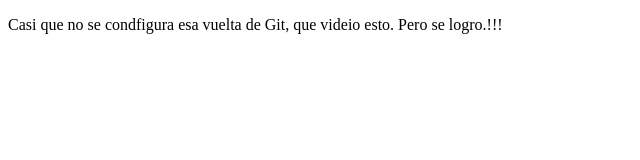
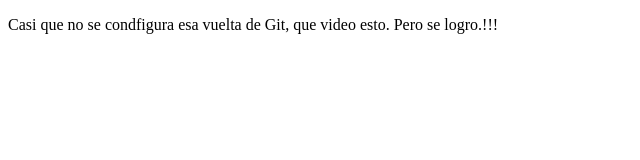
Before and after one commit to EdwingAlarcon/proyectoDemoCursoPreWork, a plain HTML site: page index.html in a window 1280 px wide. Shown: the full height of the page, 0-640 px from the left. Drawn offline with Linux system fonts and the light colour scheme.

Commit message:
Cambios parrafo 1

```diff
--- a/index.html
+++ b/index.html
@@ -7,6 +7,6 @@
     <title>DESDE WSL UBUNTU</title>
 </head>
 <body>
-    <p>Casi que no se condfigura esa vuelta de Git, que videio esto. Pero se logro.!!!</p>
+    <p>Casi que no se condfigura esa vuelta de Git, que video esto. Pero se logro.!!!</p>
 </body>
 </html>
```
